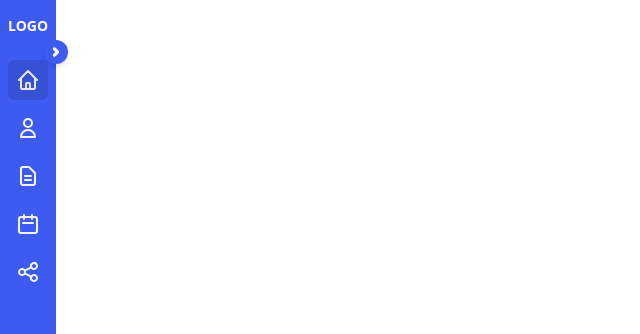
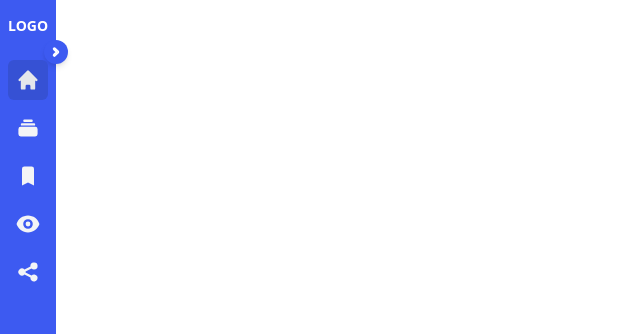
Before and after one commit to me-myself-and-open-source/sidebar-v2, a React (Create React App) app: page / in a window 1280 px wide. Shown: the top 334 px of the page, without its empty margins (0-640 px from the left). Built offline with nearby package versions, Linux system fonts and the light colour scheme.

Commit message:
use heroicons and add more transitions

```diff
--- a/package.json
+++ b/package.json
@@ -4,6 +4,7 @@
   "private": true,
   "dependencies": {
     "@headlessui/react": "^1.5.0",
+    "@heroicons/react": "^1.0.5",
     "@reduxjs/toolkit": "^1.7.2",
     "@testing-library/jest-dom": "^5.16.2",
     "@testing-library/react": "^12.1.2",
--- a/src/components/layouts/DropdownItem.jsx
+++ b/src/components/layouts/DropdownItem.jsx
@@ -4,7 +4,7 @@ import ClickAwayListener from "react-click-away-listener"
 import { useDispatch, useSelector } from "react-redux"
 import { toggleTab } from "../../redux/sidebar/sidebarSlice"
 
-function DropdownItem({ tabName, icon, dropdownContent, extraLabel }) {
+function DropdownItem({ tabName, icon, dropdownContent = null, extraLabel }) {
 
 	const sidebar = useSelector((state) => state.sidebar)
 
@@ -41,8 +41,8 @@ function DropdownItem({ tabName, icon, dropdownContent, extraLabel }) {
 					${sidebar.full ? 'justify-start' : 'sm:justify-center'}
 					${sidebar.active === tabName ? activeClass : 'text-gray-100'}`}
 					onClick={handleClick}
-					onMouseEnter={() => setTooltip({show: true})}
-					onMouseLeave={() => setTooltip({show: false})}>
+					onMouseEnter={() => setTooltip({ show: true })}
+					onMouseLeave={() => setTooltip({ show: false })}>
 					<div className="relative flex space-x-2 items-center">
 						{icon}
 						<Transition show={sidebar.full}
@@ -64,7 +64,16 @@ function DropdownItem({ tabName, icon, dropdownContent, extraLabel }) {
 					</div>
 					{
 						extraLabel &&
-						<h1 className={`w-5 h-5 p-1 ${extraLabel.color} rounded-sm text-sm leading-3 text-center text-gray-200 ${!sidebar.full && 'sm:hidden'}`}>{extraLabel.count}</h1>
+						<Transition show={sidebar.full}
+							enter="duration-700 ease-out"
+							enterFrom="opacity-0 scale-0"
+							enterTo="opacity-100 scale-100"
+							leave="duration-100 ease-in"
+							leaveFrom="opacity-100 scale-100"
+							leaveTo="opacity-0 scale-95">
+
+							<h1 className={`w-5 h-5 p-1 ${extraLabel.color} rounded-sm text-sm leading-3 text-center text-gray-200 ${!sidebar.full && 'sm:hidden'}`}>{extraLabel.count}</h1>
+						</Transition>
 					}
 
 
@@ -83,14 +92,24 @@ function DropdownItem({ tabName, icon, dropdownContent, extraLabel }) {
 				</div>
 				{/* Dropdown Content */}
 				{
-					(dropdownContent && dropdown.open) &&
-					<ClickAwayListener onClickAway={() => setDropdown({ active: false })}>
+					(dropdownContent) &&
 
-						<div className={`text-gray-100 space-y-3 ${sidebar.full ? expandedClass : shrinkedClass}`}>
-							{dropdownContent}
-						</div>
+					<Transition show={dropdown.open ?? false}
+						enter="duration-300 ease-out"
+						enterFrom="opacity-0 scale-50"
+						enterTo="opacity-100 scale-100"
+						leave="duration-100 ease-in"
+						leaveFrom="opacity-100 scale-100"
+						leaveTo="opacity-0 scale-50">
 
-					</ClickAwayListener>
+						<ClickAwayListener onClickAway={() => setDropdown({ active: false })}>
+							<div className={`text-gray-100 space-y-3 ${sidebar.full ? expandedClass : shrinkedClass}`}>
+								{dropdownContent}
+							</div>
+
+						</ClickAwayListener>
+					</Transition>
+
 				}
 
 
--- a/src/components/layouts/Sidebar.jsx
+++ b/src/components/layouts/Sidebar.jsx
@@ -1,6 +1,8 @@
 import { useDispatch, useSelector } from "react-redux"
 import { toggleNavOpen, toggleSidebarFull } from "../../redux/sidebar/sidebarSlice"
 import DropdownItem from "./DropdownItem"
+
+import { HomeIcon, BookmarkIcon, EyeIcon, CollectionIcon, ShareIcon } from '@heroicons/react/solid'
 
 function Sidebar() {
 
@@ -54,54 +56,34 @@ function Sidebar() {
 
 					{/* Home */}
 					<DropdownItem tabName="Dashboard" icon={
-						<svg xmlns="http://www.w3.org/2000/svg" className="h-6 w-6" fill="none" viewBox="0 0 24 24"
-							stroke="currentColor">
-							<path strokeLinecap="round" strokeLinejoin="round" strokeWidth="2"
-								d="M3 12l2-2m0 0l7-7 7 7M5 10v10a1 1 0 001 1h3m10-11l2 2m-2-2v10a1 1 0 01-1 1h-3m-6 0a1 1 0 001-1v-4a1 1 0 011-1h2a1 1 0 011 1v4a1 1 0 001 1m-6 0h6" />
-						</svg>
+						<HomeIcon className="h-6 w-6" />
 					} />
 
-					{/* Audience */}
-					<DropdownItem tabName="Audience" icon={
-						<svg xmlns="http://www.w3.org/2000/svg" className="h-6 w-6" fill="none" viewBox="0 0 24 24"
-							stroke="currentColor">
-							<path strokeLinecap="round" strokeLinejoin="round" strokeWidth="2"
-								d="M16 7a4 4 0 11-8 0 4 4 0 018 0zM12 14a7 7 0 00-7 7h14a7 7 0 00-7-7z" />
-						</svg>
+					{/* My feed */}
+					<DropdownItem tabName="My feed" icon={
+						<CollectionIcon className="h-6 w-6" />
 					} dropdownContent={
 						<>
-							<h1 className="hover:text-gray-200 cursor-pointer">Item 1</h1>
-							<h1 className="hover:text-gray-200 cursor-pointer">Item 2</h1>
-							<h1 className="hover:text-gray-200 cursor-pointer">Item 3</h1>
-							<h1 className="hover:text-gray-200 cursor-pointer">Item 4</h1>
+							<h1 className="hover:text-gray-200 cursor-pointer">Popular</h1>
+							<h1 className="hover:text-gray-200 cursor-pointer">Most upvoted</h1>
+							<h1 className="hover:text-gray-200 cursor-pointer">Best discussions</h1>
+							<h1 className="hover:text-gray-200 cursor-pointer">Search</h1>
 						</>
 					} />
 
-					{/* Posts */}
-					<DropdownItem tabName="Posts" icon={
-						<svg xmlns="http://www.w3.org/2000/svg" className="h-6 w-6" fill="none" viewBox="0 0 24 24"
-							stroke="currentColor">
-							<path strokeLinecap="round" strokeLinejoin="round" strokeWidth="2"
-								d="M9 12h6m-6 4h6m2 5H7a2 2 0 01-2-2V5a2 2 0 012-2h5.586a1 1 0 01.707.293l5.414 5.414a1 1 0 01.293.707V19a2 2 0 01-2 2z" />
-						</svg>
+					{/* Bookmarks */}
+					<DropdownItem tabName="Bookmarks" icon={
+						<BookmarkIcon className="h-6 w-6" />
 					} extraLabel={{ count: 8, color: 'bg-indigo-700' }} />
 
-					{/* Schedules */}
-					<DropdownItem tabName="Schedules" icon={
-						<svg xmlns="http://www.w3.org/2000/svg" className="h-6 w-6" fill="none" viewBox="0 0 24 24"
-							stroke="currentColor">
-							<path strokeLinecap="round" strokeLinejoin="round" strokeWidth="2"
-								d="M8 7V3m8 4V3m-9 8h10M5 21h14a2 2 0 002-2V7a2 2 0 00-2-2H5a2 2 0 00-2 2v12a2 2 0 002 2z" />
-						</svg>
+					{/* Reading history */}
+					<DropdownItem tabName="Reading history" icon={
+						<EyeIcon className="h-6 w-6" />
 					} extraLabel={{ count: 4, color: 'bg-pink-600' }} />
 
-					{/* Promote */}
-					<DropdownItem tabName="Promote" icon={
-						<svg xmlns="http://www.w3.org/2000/svg" className="h-6 w-6" fill="none" viewBox="0 0 24 24"
-							stroke="currentColor">
-							<path strokeLinecap="round" strokeLinejoin="round" strokeWidth="2"
-								d="M8.684 13.342C8.886 12.938 9 12.482 9 12c0-.482-.114-.938-.316-1.342m0 2.684a3 3 0 110-2.684m0 2.684l6.632 3.316m-6.632-6l6.632-3.316m0 0a3 3 0 105.367-2.684 3 3 0 00-5.367 2.684zm0 9.316a3 3 0 105.368 2.684 3 3 0 00-5.368-2.684z" />
-						</svg>
+					{/* Share */}
+					<DropdownItem tabName="Share" icon={
+						<ShareIcon className="h-6 w-6" />
 					} dropdownContent={
 						<>
 							<h1 className="hover:text-gray-200 cursor-pointer">Item 1</h1>
```
Also changed, not shown: 1 other file (tests, documents, lock files or other folders).
